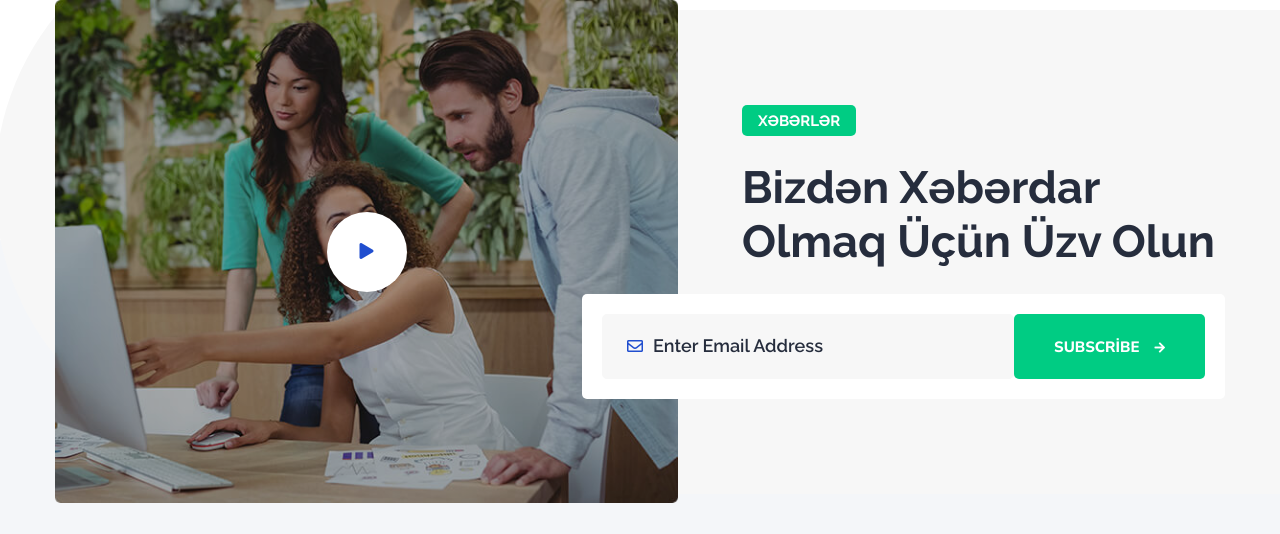
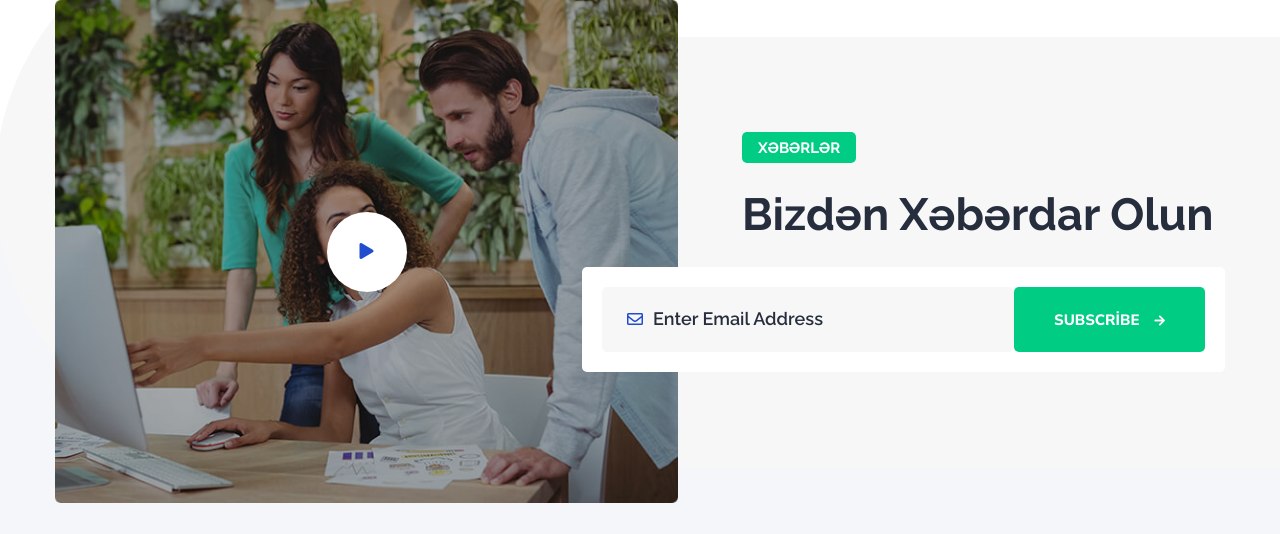
Before and after one commit to garipbakucode/course-project, a Django app: page / in a window 1280 px wide. Shown: the part 789-1323 px from the top of the page. Run offline with Django 4.2, Linux system fonts and the light colour scheme; data that the repository does not hold is empty; some libraries are stand-ins or nearby versions.

Commit message:
home page news title updated

```diff
--- a/course_project/templates/home/index.html
+++ b/course_project/templates/home/index.html
@@ -105,7 +105,7 @@
                 <div class="newsletter-content bg-lighter">
                     <div class="section-title mb-20">
                         <span class="sub-title mb-25">Xəbərlər</span>
-                        <h2>Bizdən xəbərdar olmaq üçün üzv olun</h2>
+                        <h2>Bizdən xəbərdar olun</h2>
                     </div>
                     {% comment %} <p>Sit amet consectetur adipiscinelit eiusmod tempor incididunt ut labore et dolore magna aliqua suspendisse ultrices gravida. commodo viverra maecenas accumsan facilisis.</p> {% endcomment %}
                     <form class="newsletter-form mt-25" action="#">
```
